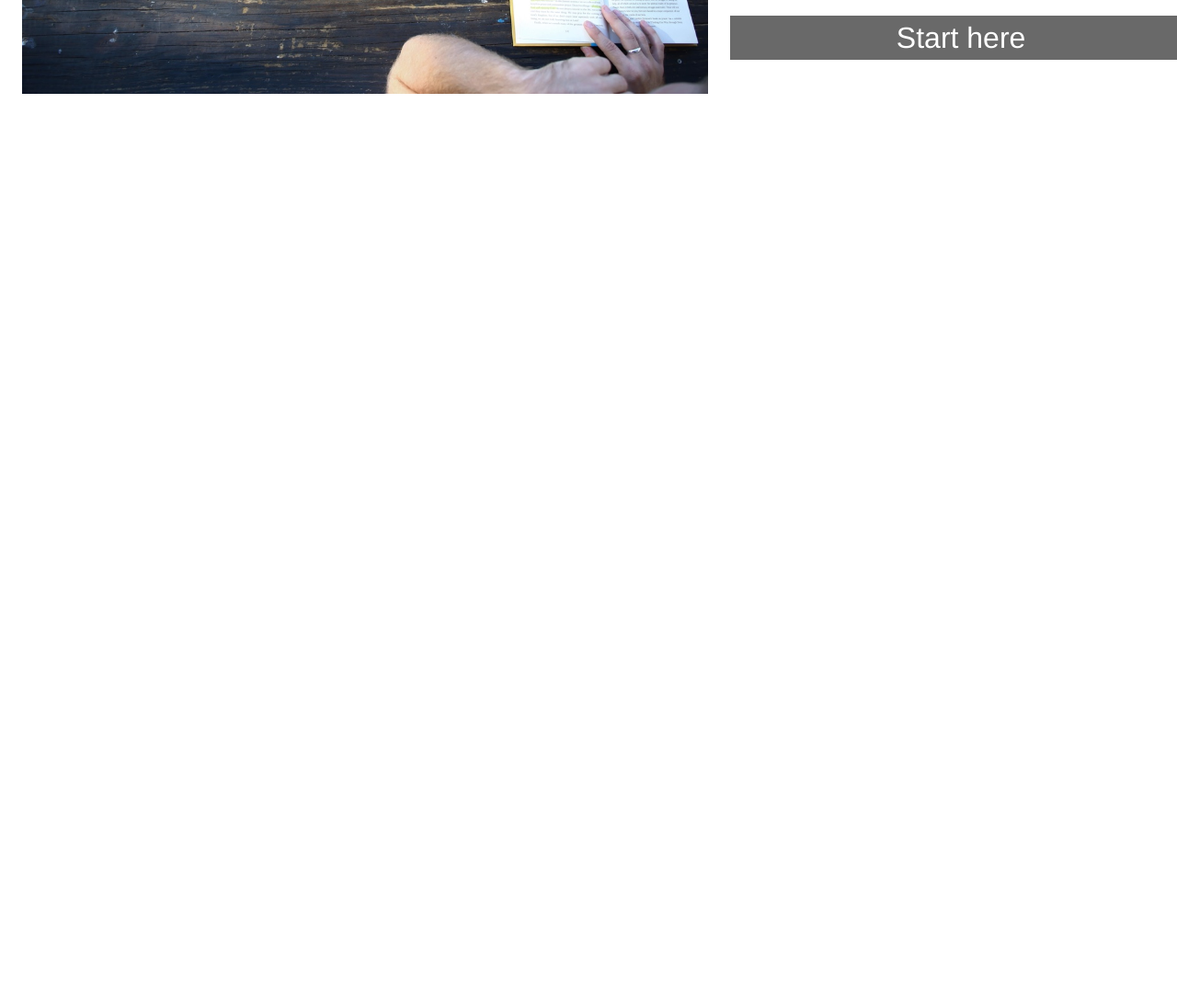
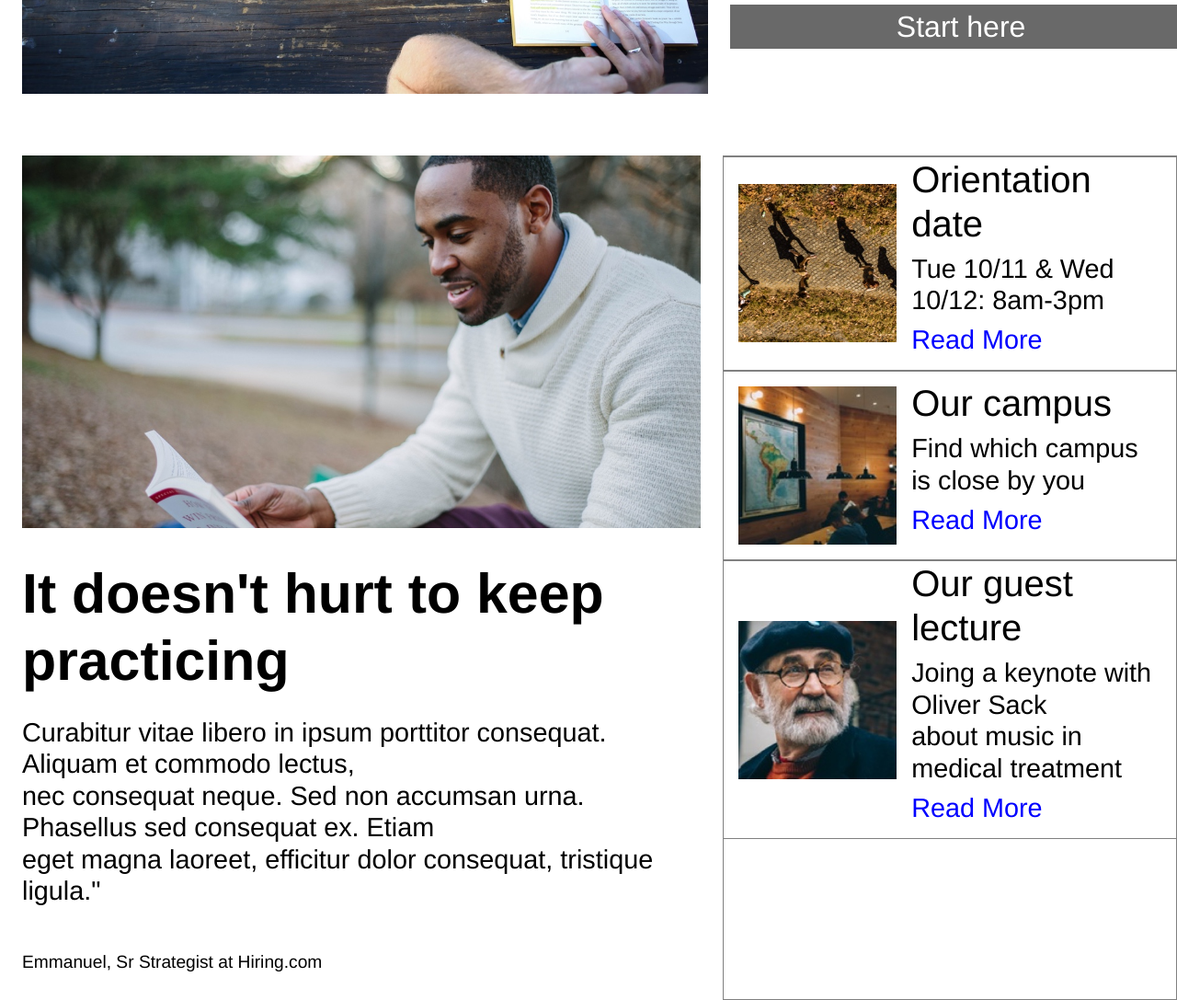
Before and after one commit to markmx3/colmar_academy, a plain HTML site: page index.html in a window 1280 px wide. Shown: the part 547-1634 px from the top of the page at 92% size. Before the commit the page ends 800 px from the top, so only its background shows below. Drawn offline with Linux system fonts and the light colour scheme.

Commit message:
Information

```diff
--- a/index.html
+++ b/index.html
@@ -8,7 +8,7 @@
   </head>
   <body>
 
-    <!-- Header -->
+    <!--Header-->
 
     <header>
         <div class="logo">
@@ -37,5 +37,44 @@
         <a href="#">Start here</a>
       </div>
     </div>
+
+    <!--Information-->
+
+    <div class="information container">
+      <div class="large-photo">
+        <img src="./resources/images/information-main.jpg" alt="Man reading" />
+        <h1>It doesn't hurt to keep practicing</h1>
+        <h5>Curabitur vitae libero in ipsum porttitor consequat. Aliquam et commodo lectus,<br>
+          nec consequat neque. Sed non accumsan urna. Phasellus sed consequat ex. Etiam<br>
+          eget magna laoreet, efficitur dolor consequat, tristique ligula."</h5>
+        <p>Emmanuel, Sr Strategist at Hiring.com</p>
+      </div>
+      <aside class="information-sidebar">
+        <aside>
+          <img src="./resources/images/information-orientation.jpg" alt="People walking" />
+          <div class="aside-text">
+            <h2>Orientation date</h2>
+            <h5>Tue 10/11 & Wed 10/12: 8am-3pm<h5>
+            <h5><a href="#">Read More</a></h5>
+          </div>
+        </aside>
+        <aside>
+          <img src="./resources/images/information-campus.jpg" alt="People seated" />
+          <div class="aside-text">
+            <h2>Our campus</h2>
+            <h5>Find which campus is close by you<h5>
+            <h5><a href="#">Read More</a></h5>
+          </div>
+        </aside>
+        <aside>
+          <img src="./resources/images/information-guest-lecture.jpg" alt="Oliver Sack" />
+          <div class="aside-text">
+            <h2>Our guest lecture</h2>
+            <h5>Joing a keynote with Oliver Sack<br>about music in medical treatment<h5>
+            <h5><a href="#">Read More</a></h5>
+          </div>
+        </aside>
+      </aside>
+    </div>
   </body>
 </html>
--- a/resources/css/style.css
+++ b/resources/css/style.css
@@ -24,9 +24,15 @@ h2 {
   margin-bottom: 2rem;
 }
 
+h5 {
+  font-size: 1.8rem;
+  line-height: 1.2;
+  margin-bottom: 2rem;
+}
+
 a {
-   text-decoration: none;
-   color: black;
+  text-decoration: none;
+  color: black;
 }
 
 .large-photo {
@@ -38,6 +44,18 @@ a {
 .large-photo img {
   width: 100%;
   height: auto;
+}
+
+.aside-text, h2, h5 {
+  margin-bottom: 8px;
+}
+
+h5 a {
+  color: blue;
+}
+
+p {
+  font-size: 1.2rem;
 }
 
 /* Header */
@@ -82,7 +100,7 @@ ul li a {
   font-size: 1.5rem;
 }
 
-/* Banner Section*/
+/* Banner */
 
 .banner-text {
   display: flex;
@@ -100,3 +118,39 @@ ul li a {
   font-size: 2.0rem;
   color: white;
 }
+
+/* Information */
+
+.information-sidebar {
+  display: flex;
+  flex-direction: column;
+  width: 40%;
+  border: 1px solid grey;
+  padding-bottom: 32px;
+  margin-top: 32px;
+}
+
+aside {
+  display: inline-flex;
+  align-items: center;
+  width: 100%;
+  border: 1px solid grey;
+}
+
+.large-photo h1 {
+  margin-top: 32px;
+  margin-bottom: 24px;
+}
+
+.large-photo h5 {
+  margin-bottom: 50px;
+}
+
+aside img {
+  width: 35%;
+  margin: 16px;
+}
+
+.aside-text {
+  margin-right: 16px;
+}
```
